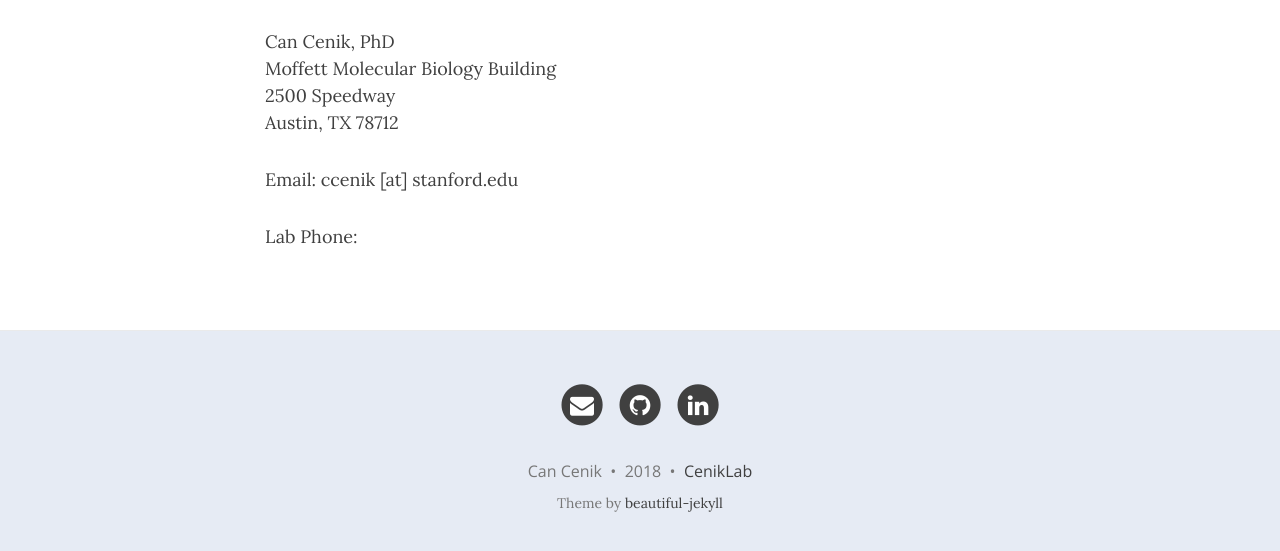
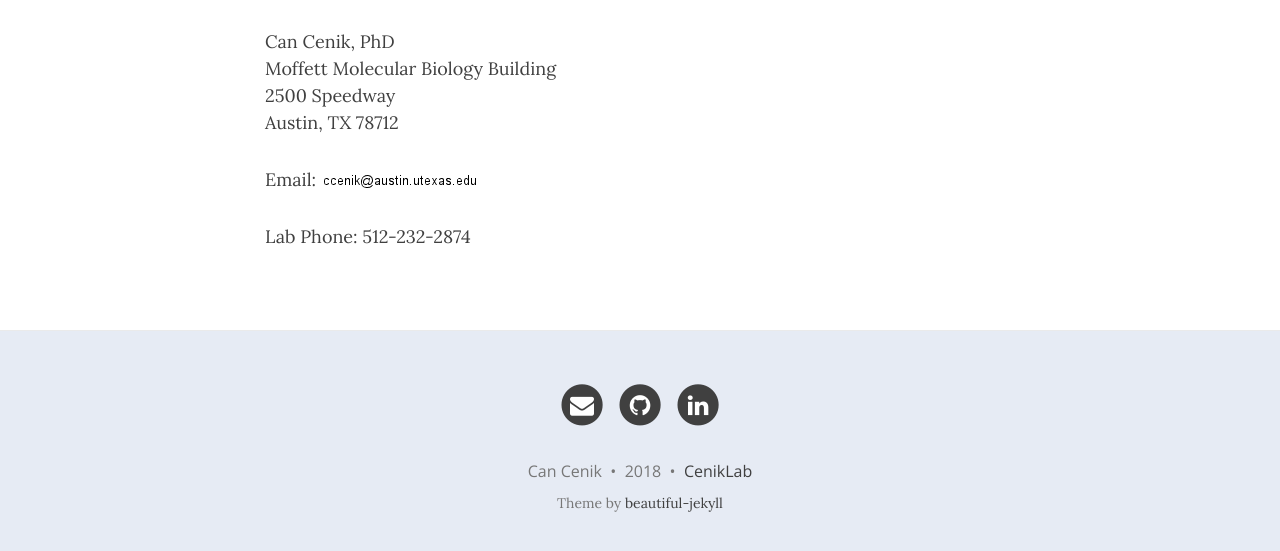
Before and after one commit to CenikLab/CenikLab.github.io, a Jekyll site: the page built from contact.md, in a window 1280 px wide and 1264 px high. Shown: the part 700-1251 px from the top of the window. Built offline with Jekyll 4.4.1, drawn with Linux system fonts in a browser that asks for light colours; nearby versions of some CDN libraries.

Commit message:
Updated Contact

```diff
--- a/contact.md
+++ b/contact.md
@@ -19,6 +19,6 @@ Moffett Molecular Biology Building
 2500 Speedway
 Austin, TX 78712
 
-Email: ccenik [at] stanford.edu
+Email: <img src="/img/ceniklab_email.png">
 
-Lab Phone:
+Lab Phone: 512-232-2874
```
